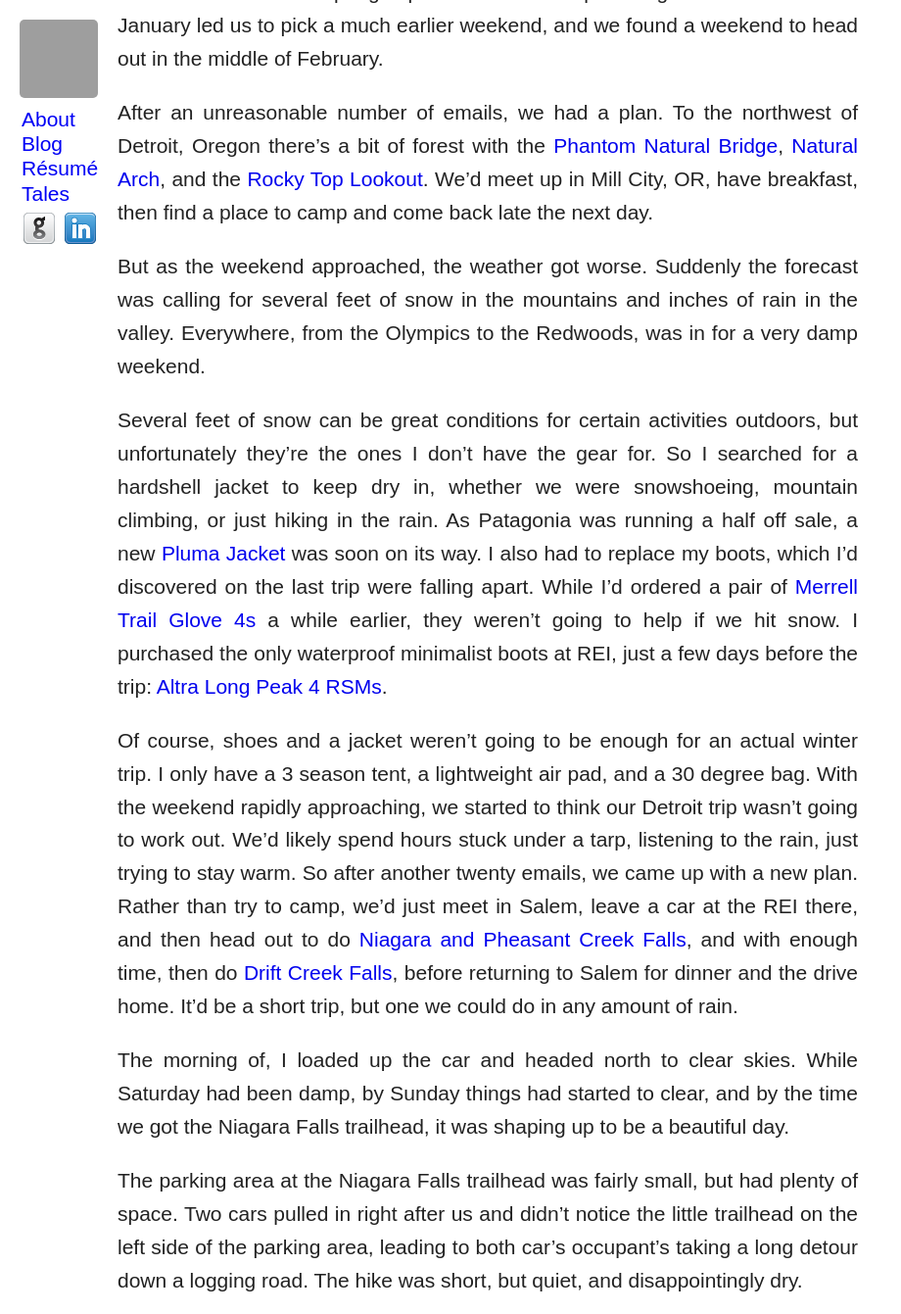
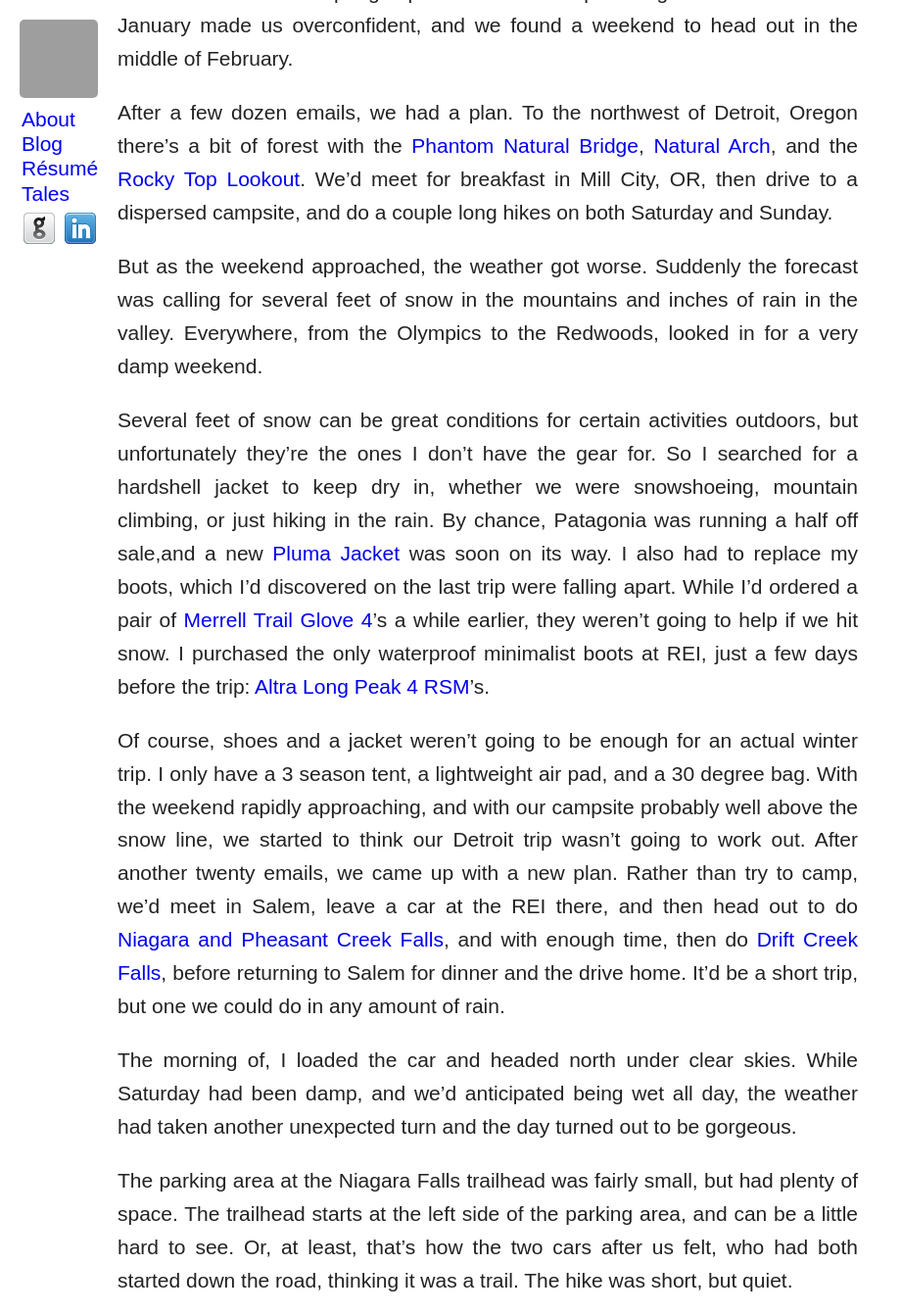
Before and after one commit to krschmidt/krschmidt.github.com, a Jekyll site: the page built from _posts/2020-02-16-niagara-drift-creek-falls.md, in a window 1280 px wide and 1400 px high, scrolled down 324 px, cut to the strip 0-1341 px from the top of the window. Shown: the whole strip at 98% size, without its empty margins (0-920 px from the left). Built offline with Jekyll 4.4.1, drawn with Linux system fonts in a browser that asks for light colours; some web fonts are replaced; a script that is not in the unit is left out; some of the changed text lies outside the part shown; grey boxes are pictures that could not be loaded.

Commit message:
misc edits to drift creek

```diff
--- a/_posts/2020-02-16-niagara-drift-creek-falls.md
+++ b/_posts/2020-02-16-niagara-drift-creek-falls.md
@@ -5,19 +5,19 @@
 tags:
 - Outdoors
 ---
-One of my resolutions after my [last trip]({% post_url 2019-10-06-diamond-peak %}) was to get out into the woods a bit more. Almost immediately after that trip, [Mike](http://mikepsarisweis.com/) and I started an email conversation to find a location for a spring trip. But some unexpected good weather in late January led us to pick a much earlier weekend, and we found a weekend to head out in the middle of February.
+One of my resolutions after my [last trip]({% post_url 2019-10-06-diamond-peak %}) was to get out into the woods a bit more. Almost immediately after that trip, [Mike](http://mikepsarisweis.com/) and I started an email conversation to find a location for a spring trip. But some unexpected good weather in late January made us overconfident, and we found a weekend to head out in the middle of February.
 
-After an unreasonable number of emails, we had a plan. To the northwest of Detroit, Oregon there's a bit of forest with the [Phantom Natural Bridge](https://www.oregonhikers.org/field_guide/Phantom_Natural_Bridge_Hike), [Natural Arch](https://www.oregonhikers.org/field_guide/Natural_Arch_Hike), and the [Rocky Top Lookout](https://www.oregonhikers.org/field_guide/Rocky_Top_Hike). We'd meet up in Mill City, OR, have breakfast, then find a place to camp and come back late the next day.
+After a few dozen emails, we had a plan. To the northwest of Detroit, Oregon there's a bit of forest with the [Phantom Natural Bridge](https://www.oregonhikers.org/field_guide/Phantom_Natural_Bridge_Hike), [Natural Arch](https://www.oregonhikers.org/field_guide/Natural_Arch_Hike), and the [Rocky Top Lookout](https://www.oregonhikers.org/field_guide/Rocky_Top_Hike). We'd meet for breakfast in Mill City, OR, then drive to a dispersed campsite,  and do a couple long hikes on both Saturday and Sunday.
 
-But as the weekend approached, the weather got worse. Suddenly the forecast was calling for several feet of snow in the mountains and inches of rain in the valley. Everywhere, from the Olympics to the Redwoods, was in for a very damp weekend.
+But as the weekend approached, the weather got worse. Suddenly the forecast was calling for several feet of snow in the mountains and inches of rain in the valley. Everywhere, from the Olympics to the Redwoods, looked in for a very damp weekend.
 
-Several feet of snow can be great conditions for certain activities outdoors, but unfortunately they're the ones I don't have the gear for. So I searched for a hardshell jacket to keep dry in, whether we were snowshoeing, mountain climbing, or just hiking in the rain. As Patagonia was running a half off sale, a new [Pluma Jacket](https://www.patagonia.com/product/mens-pluma-alpine-jacket/83755.html) was soon on its way. I also had to replace my boots, which I'd discovered on the last trip were falling apart. While I'd ordered a pair of [Merrell Trail Glove 4s](https://amzn.to/2Urb6jR) a while earlier, they weren't going to help if we hit snow. I purchased the only waterproof minimalist boots at REI, just a few days before the trip: [Altra Long Peak 4 RSMs](https://amzn.to/39fLVq0).
+Several feet of snow can be great conditions for certain activities outdoors, but unfortunately they're the ones I don't have the gear for. So I searched for a hardshell jacket to keep dry in, whether we were snowshoeing, mountain climbing, or just hiking in the rain. By chance, Patagonia was running a half off sale,and a new [Pluma Jacket](https://www.patagonia.com/product/mens-pluma-alpine-jacket/83755.html) was soon on its way. I also had to replace my boots, which I'd discovered on the last trip were falling apart. While I'd ordered a pair of [Merrell Trail Glove 4](https://amzn.to/2Urb6jR)'s a while earlier, they weren't going to help if we hit snow. I purchased the only waterproof minimalist boots at REI, just a few days before the trip: [Altra Long Peak 4 RSM](https://amzn.to/39fLVq0)'s.
 
-Of course, shoes and a jacket weren't going to be enough for an actual winter trip. I only have a 3 season tent, a lightweight air pad, and a 30 degree bag. With the weekend rapidly approaching, we started to think our Detroit trip wasn't going to work out. We'd likely spend hours stuck under a tarp, listening to the rain, just trying to stay warm. So after another twenty emails, we came up with a new plan. Rather than try to camp, we'd just meet in Salem, leave a car at the REI there, and then head out to do [Niagara and Pheasant Creek Falls](https://www.oregonhikers.org/field_guide/Niagara_Falls_Hike), and with enough time, then do [Drift Creek Falls](https://www.oregonhikers.org/field_guide/Drift_Creek_Falls_Hike), before returning to Salem for dinner and the drive home. It'd be a short trip, but one we could do in any amount of rain.
+Of course, shoes and a jacket weren't going to be enough for an actual winter trip. I only have a 3 season tent, a lightweight air pad, and a 30 degree bag. With the weekend rapidly approaching, and with our campsite probably well above the snow line, we started to think our Detroit trip wasn't going to work out. After another twenty emails, we came up with a new plan. Rather than try to camp, we'd meet in Salem, leave a car at the REI there, and then head out to do [Niagara and Pheasant Creek Falls](https://www.oregonhikers.org/field_guide/Niagara_Falls_Hike), and with enough time, then do [Drift Creek Falls](https://www.oregonhikers.org/field_guide/Drift_Creek_Falls_Hike), before returning to Salem for dinner and the drive home. It'd be a short trip, but one we could do in any amount of rain.
 
-The morning of, I loaded up the car and headed north to clear skies. While Saturday had been damp, by Sunday things had started to clear, and by the time we got the Niagara Falls trailhead, it was shaping up to be a beautiful day.
+The morning of, I loaded the car and headed north under clear skies. While Saturday had been damp, and we'd anticipated being wet all day, the weather had taken another unexpected turn and the day turned out to be gorgeous.
 
-The parking area at the Niagara Falls trailhead was fairly small, but had plenty of space. Two cars pulled in right after us and didn't notice the little trailhead on the left side of the parking area, leading to both car's occupant's taking a long detour down a logging road. The hike was short, but quiet, and disappointingly dry.
+The parking area at the Niagara Falls trailhead was fairly small, but had plenty of space. The trailhead starts at the left side of the parking area, and can be a little hard to see. Or, at least, that's how the two cars after us felt, who had both started down the road, thinking it was a trail. The hike was short, but quiet.
 
 <a data-flickr-embed="true" href="https://www.flickr.com/photos/marriageat10mph/49683713283/in/album-72157713570693303/" title="IMG_3202"><img src="https://live.staticflickr.com/65535/49683713283_ab8ca205d5_b.jpg" width="1024" height="413" alt="Panoramic Photo, with both waterfalls barely in the shot"></a>
 
@@ -25,9 +25,9 @@
 
 <a data-flickr-embed="true" href="https://www.flickr.com/photos/marriageat10mph/49683713343/in/album-72157713570693303/" title="IMG_3200"><img src="https://live.staticflickr.com/65535/49683713343_60440143fa_b.jpg" width="1024" height="768" alt=""></a>
 
-While probably only an hour, it was a pleasant hour, and not terribly far off NF-85. Back at the car, we first went west to US-101, before turning south to look for food. While we'd thought about stopping in Neskowin, we wound up at the [Otis Pizzeria](https://otispizzeria.com/). While small, it offered a a good amount of food for the price, and their recommendations were spot on.
+Back at the car, we first went west to US-101, then south looking for food. Although the market in Neskowin sounded promising, it was a little off the highway and we wound up at the [Otis Pizzeria](https://otispizzeria.com/). Their recommendations were solid, and the prices fair for food on the coast.
 
-On to Drift Creek Falls. The parking area was very full, even on a day originally projected to have terrible weather, with cars parked on the side of the road. This parking area, being quite a bit more developed, required a fee, and since neither of us had thought to grab a forest pass, we'd planned to simply pay the requisite $5 when we got there. However, it'd been such a busy day that there were no envelopes left, leaving me to film myself putting the $5 into the receptacle, just to have some evidence to show that we had paid if ticketed.
+The road to Drift Creek Falls was long and twisting, but easy enough to navigate. The parking area was very full, even on a day originally projected to have terrible weather, with cars parked on the side of the road. This parking area, being much more developed, required a fee. Since neither of us had thought to grab a forest pass, we planned to simply pay the requisite $5 when we got there. However, it'd been such a busy day that there were no envelopes left, leaving me to film myself putting the $5 into the receptacle, just to have some evidence to show that we had paid if ticketed.
 
 The highlight of the trip was the bridge, 100' above the gorge below.
 
@@ -39,6 +39,6 @@
 
 <a data-flickr-embed="true" href="https://www.flickr.com/photos/marriageat10mph/49683712573/in/album-72157713570693303/" title="IMG_3208"><img src="https://live.staticflickr.com/65535/49683712573_759dcb282f_b.jpg" width="1024" height="768" alt="Waterfall with the bridge above it">
 
-While not a long hike, it was certainly a nice one, and one I'd be glad to do again with the family. We returned to Salem, too late to stop at the REI, but with plenty of time for a dinner and a desert at [Gustav's Bargarden](https://bargarten.com/).
+While not a long hike, it was certainly a nice one, and one I'd be glad to do again with the family. We returned to Salem, too late to stop at the REI, but with plenty of time for a dinner and a desert at [Gustav's Bargarden](https://bargarten.com/). A nice trip, if a bit much time in the car.
 
 <script async src="//embedr.flickr.com/assets/client-code.js" charset="utf-8"></script>
```
